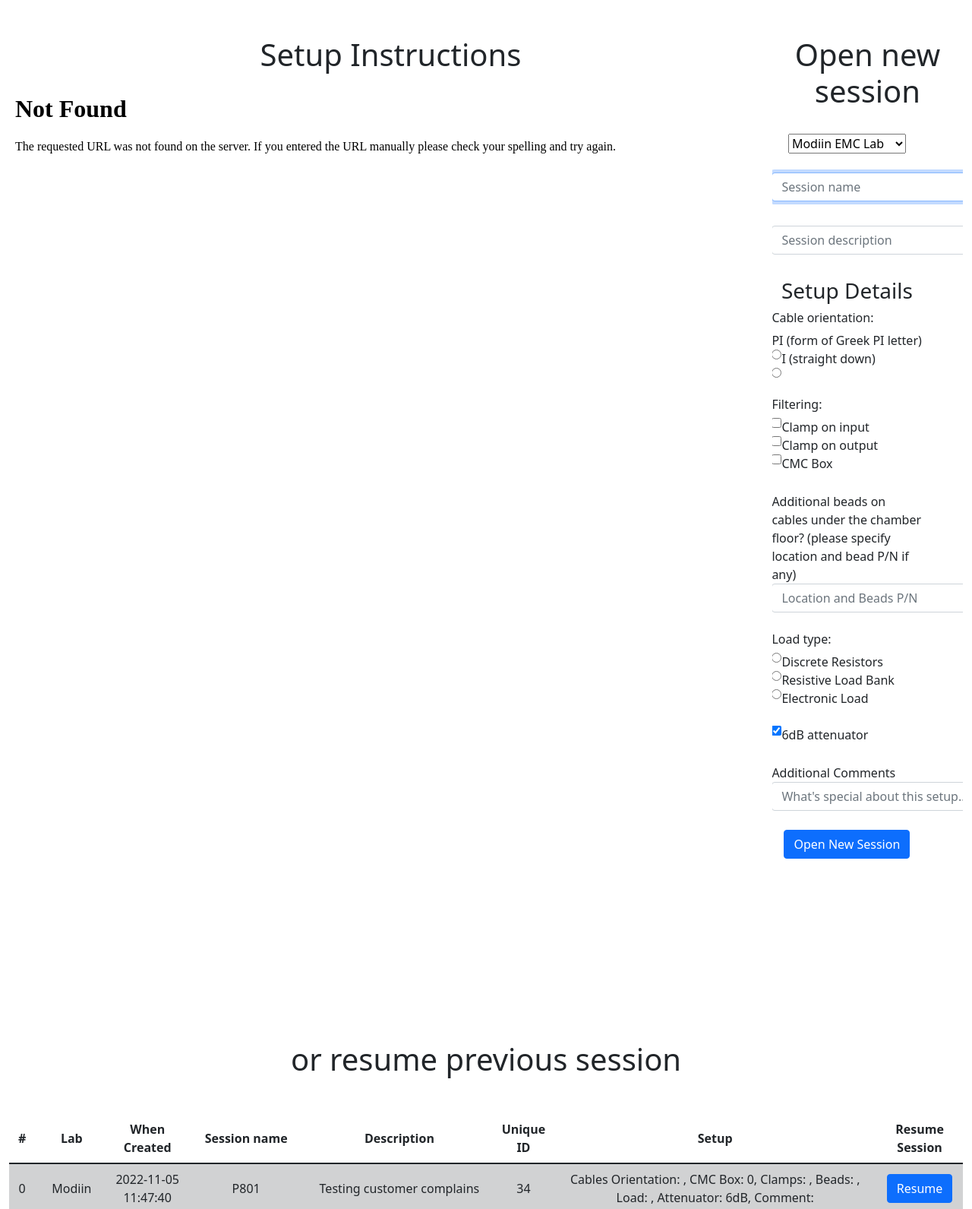
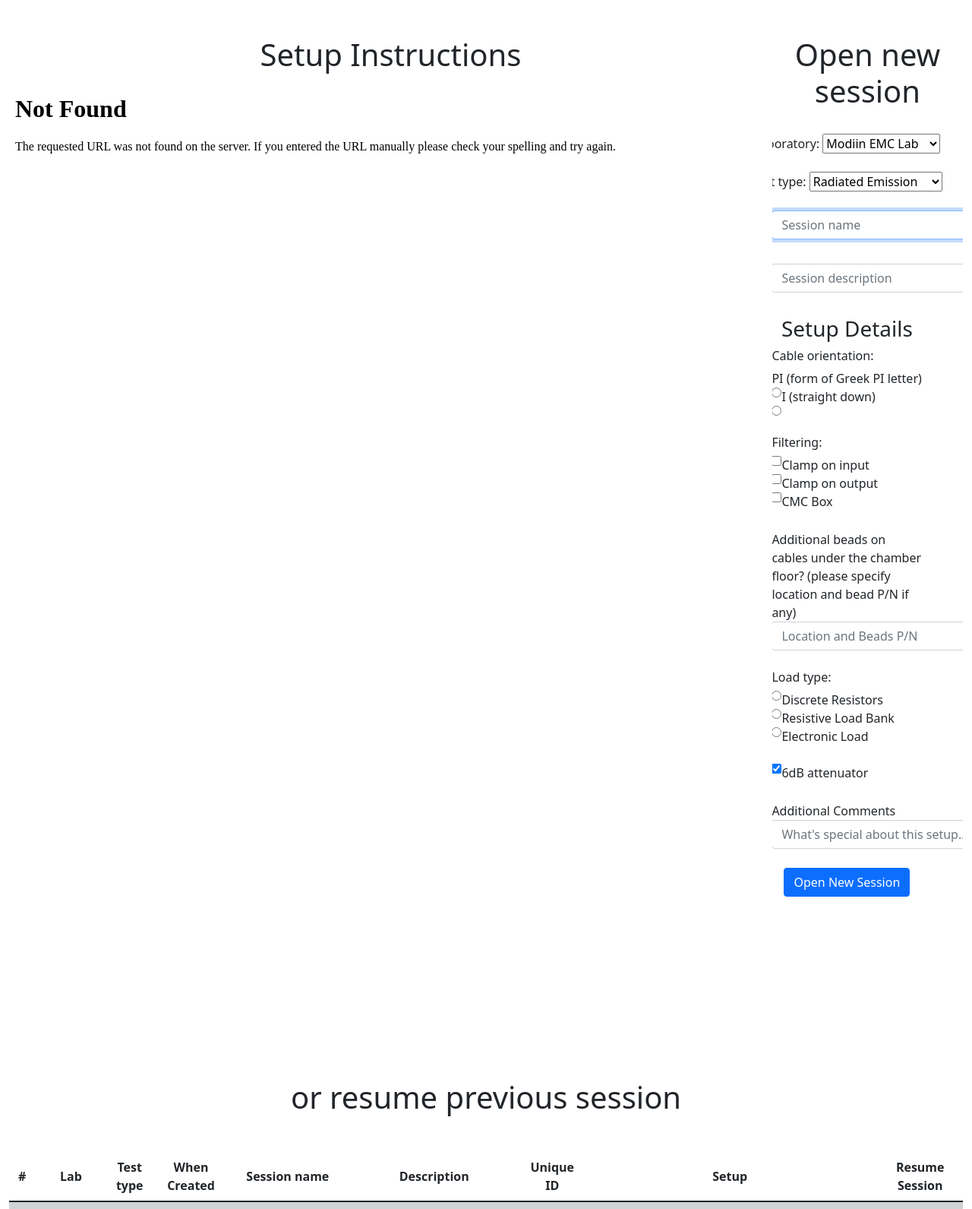
Before and after one commit to ilyashulga/cs50_final_project, a Flask app: page /upload_online in a window 1280 px wide. Shown: the part 90-1681 px from the top of the page at 76% size. Run offline with Flask 2, Linux system fonts and the light colour scheme; a user stored in the database is signed in; some libraries are stand-ins or nearby versions.

Commit message:
Added CE and Loop Antenna Testing Types

```diff
--- a/app.py
+++ b/app.py
@@ -426,8 +426,15 @@ def upload_online(reqPath):
     # TODO add multiple files upload page - upload offline or similar
     #print(session["curr_wp"]['cl_ol'])
 
+    # Read session type from database
+    try:
+        session_type = db.execute("SELECT type FROM sessions WHERE id=?", session_id)
+    except:
+        session_type = 'none'
+        flash("Error in reading session type from database")
+
     # Generate JSON graph from current session files object
-    graph1JSON = generate_multiple_graphs(session_results_table, os.path.join(os.getcwd(), session_folder))
+    graph1JSON = generate_multiple_graphs(session_results_table, os.path.join(os.getcwd(), session_folder), session_type)
     return render_template("upload_online.html", graph1JSON=graph1JSON, data={'files': fileObjs,
                                                  'parentFolder': parentFolderPath}, curr_wp=session["curr_wp"], session_results_table=session_results_table, enumerate=enumerate)
 
@@ -554,7 +561,7 @@ def new_session():
 
         if (not session_name) or (not session_desc) or any(c in special_characters for c in session_name) or any(c in special_characters for c in session_desc):
             #print("enter if")
-            flash("Please provide session name and description (/\ symbols are not allowed")
+            flash("Please provide session name and description (/\ symbols are not allowed)")
             return render_template("new_session.html", user_sessions_table=db.execute("SELECT * FROM sessions WHERE user_id=?", session["user_id"]), enumerate=enumerate)
 
         if request.form.get("lab") == 'modiin':
@@ -567,8 +574,10 @@ def new_session():
             #print("qualitek")
             session_lab = "Qualitek"
 
+        test_type = request.form.get("type")
+
         try:
-            db.execute("INSERT INTO sessions (name, description, user_id, timestamp, is_open, folder, lab, cables_orient, cmc_box, clamps, beads, load_type, attenuator, setup_comment) VALUES(?, ?, ?, DATETIME('now','localtime'), 1, 'tmp', ?, ?, ?, ?, ?, ?, ?, ?)", session_name, session_desc, session["user_id"], session_lab, cables_orientation, cmc_box, clamp, beads, load, attenuator, comment)
+            db.execute("INSERT INTO sessions (type, name, description, user_id, timestamp, is_open, folder, lab, cables_orient, cmc_box, clamps, beads, load_type, attenuator, setup_comment) VALUES(?, ?, ?, ?, DATETIME('now','localtime'), 1, 'tmp', ?, ?, ?, ?, ?, ?, ?, ?)", test_type, session_name, session_desc, session["user_id"], session_lab, cables_orientation, cmc_box, clamp, beads, load, attenuator, comment)
         except:
             apology("Can't open new session", 400)
         session["session"] = db.execute("SELECT name FROM sessions WHERE user_id=? AND is_open=1", session["user_id"])[0]['name']
--- a/helpers.py
+++ b/helpers.py
@@ -57,36 +57,43 @@ def generate_graph(df, graph_title):
 
     return graphJSON
 
-def generate_multiple_graphs(session_results_table, session_folder):
+def generate_multiple_graphs(session_results_table, session_folder, session_type):
     """Generate multiple lines chart from csv files in folder location"""
     fig = go.Figure()
 
-    # Read Limits.csv content with pandas into dataframe and add to graphs figure (RE Limits)
-    try:
-        df = pd.read_csv(os.path.join(os.path.abspath(os.path.dirname(__file__)), "static", "Limits.csv"))
-    except:
-        return apology("Error in reading limits.csv file", 400)
+    #print(session_type[0]['type'])
+    if session_type[0]['type'] == 'RE':
+        # Read Limits.csv content with pandas into dataframe and add to graphs figure (RE Limits)
+        try:
+            df = pd.read_csv(os.path.join(os.path.abspath(os.path.dirname(__file__)), "static", "Limits.csv"))
+        except:
+            return apology("Error in reading limits.csv file", 400)
 
-    df.columns = ['Frequency[MHz]','CISPR11_RE_CLASS_B_Group_1', 'CISPR11_RE_CLASS_B_Group_1_Important', 'CISPR11_RE_CLASS_A_Group_1_up_to_20kVA']
-    graph_name = 'Limit: CISPR11 RE CLASS B Group 1'
-    fig.add_trace(go.Scatter(x=df["Frequency[MHz]"], y=df["CISPR11_RE_CLASS_B_Group_1"], name=graph_name, mode="lines"))
-    graph_name = 'Limit (important): CISPR11 RE CLASS B Group 1'
-    fig.add_trace(go.Scatter(x=df["Frequency[MHz]"], y=df["CISPR11_RE_CLASS_B_Group_1_Important"], name=graph_name, mode="lines"))
-    graph_name = 'Limit: CISPR11 RE CLASS A Group 1 <20kVA'
-    fig.add_trace(go.Scatter(x=df["Frequency[MHz]"], y=df["CISPR11_RE_CLASS_A_Group_1_up_to_20kVA"], name=graph_name, mode="lines", visible='legendonly'))
-
-    # Read Limits.csv content with pandas into dataframe and add to graphs figure (CE Limits)
-    try:
-        df = pd.read_csv(os.path.join(os.path.abspath(os.path.dirname(__file__)), "static", "Limits_CE.csv"))
-    except:
-        return apology("Error in reading Limits_CE.csv file", 400)
-
-    df.columns = ['Frequency[MHz]','CISPR11_CE_CLASS_B_Group_1_AVG', 'CISPR11_CE_CLASS_A_Group_1_AVG']
-    graph_name = 'Limit: AVG CISPR11 CE CLASS B Group 1'
-    fig.add_trace(go.Scatter(x=df["Frequency[MHz]"], y=df["CISPR11_CE_CLASS_B_Group_1_AVG"], name=graph_name, mode="lines", visible='legendonly'))
-    graph_name = 'Limit: AVG CISPR11 CE CLASS A Group 1'
-    fig.add_trace(go.Scatter(x=df["Frequency[MHz]"], y=df["CISPR11_CE_CLASS_A_Group_1_AVG"], name=graph_name, mode="lines", visible='legendonly'))
-
+        df.columns = ['Frequency[MHz]','CISPR11_RE_CLASS_B_Group_1', 'CISPR11_RE_CLASS_B_Group_1_Important', 'CISPR11_RE_CLASS_A_Group_1_up_to_20kVA']
+        graph_name = 'Limit: CISPR11 RE CLASS B Group 1'
+        fig.add_trace(go.Scatter(x=df["Frequency[MHz]"], y=df["CISPR11_RE_CLASS_B_Group_1"], name=graph_name, mode="lines"))
+        graph_name = 'Limit (important): CISPR11 RE CLASS B Group 1'
+        fig.add_trace(go.Scatter(x=df["Frequency[MHz]"], y=df["CISPR11_RE_CLASS_B_Group_1_Important"], name=graph_name, mode="lines"))
+        graph_name = 'Limit: CISPR11 RE CLASS A Group 1 <20kVA'
+        fig.add_trace(go.Scatter(x=df["Frequency[MHz]"], y=df["CISPR11_RE_CLASS_A_Group_1_up_to_20kVA"], name=graph_name, mode="lines", visible='legendonly'))
+        graph_title = 'Radiated Emission'
+        y_axis_units = 'dBuV/m'
+    elif session_type[0]['type'] == 'CE':
+        # Read Limits.csv content with pandas into dataframe and add to graphs figure (CE Limits)
+        try:
+            df = pd.read_csv(os.path.join(os.path.abspath(os.path.dirname(__file__)), "static", "Limits_CE.csv"))
+        except:
+            return apology("Error in reading Limits_CE.csv file", 400)
+        df.columns = ['Frequency[MHz]','CISPR11_CE_CLASS_B_Group_1_AVG', 'CISPR11_CE_CLASS_A_Group_1_AVG']
+        graph_name = 'Limit: AVG CISPR11 CE CLASS B Group 1'
+        fig.add_trace(go.Scatter(x=df["Frequency[MHz]"], y=df["CISPR11_CE_CLASS_B_Group_1_AVG"], name=graph_name, mode="lines", visible='legendonly'))
+        graph_name = 'Limit: AVG CISPR11 CE CLASS A Group 1'
+        fig.add_trace(go.Scatter(x=df["Frequency[MHz]"], y=df["CISPR11_CE_CLASS_A_Group_1_AVG"], name=graph_name, mode="lines"))
+        graph_title = 'Conducted Emission'
+        y_axis_units = 'dBuV'
+    elif session_type[0]['type'] == 'Loop_Antenna':
+        graph_title = 'LF Radiated Emission (Loop Antenna)'
+        y_axis_units = 'dBuA/m'
     if session_results_table:
         # Iterate over files passed as a file object
         for index, result in enumerate(session_results_table):
@@ -122,7 +129,7 @@ def generate_multiple_graphs(session_results_table, session_folder):
     fig.update_xaxes(title_text='Frequency [MHz]',
                         title_font = {"size": 22},
                         title_standoff = 0)
-    fig.update_yaxes(title_text='dBuV/m',
+    fig.update_yaxes(title_text = y_axis_units,
                         title_font = {"size": 22},
                         title_standoff = 5)
     fig.update_layout(#autosize=False,
@@ -142,7 +149,7 @@ def generate_multiple_graphs(session_results_table, session_folder):
                             orientation='h'
                             ),
                         title={
-                            'text': "Radiated Emission",
+                            'text': graph_title,
                             'y':0.95,
                             'x':0.5,
                             'xanchor': 'center',
--- a/templates/new_session.html
+++ b/templates/new_session.html
@@ -14,10 +14,17 @@
     <h1>Open new session</h1>
     <br>
     <form action="/new_session" method="post">
+        <label for="lab">Laboratory: </label>
         <select name="lab" id="lab" value='Modiin'>
             <option value="modiin">Modiin EMC Lab</option>
             <option value="hamada">-1 Floor Chamber</option>
             <option value="qualitek">Qualitek EMC Lab</option>
+        </select><br><br>
+        <label for="type">Test type: </label>
+        <select name="type" id="type" value='RE'>
+            <option value="RE">Radiated Emission</option>
+            <option value="CE">Conducted Emission</option>
+            <option value="Loop_Antenna">Loop Antenna</option>
         </select><br><br>
         <div class="mb-4">
             <input autocomplete="off" autofocus class="form-control mx-auto w-auto" id="session_name" name="session_name" placeholder="Session name" type="text">
@@ -85,6 +92,7 @@
             <tr>
                 <th>#</th>
                 <th>Lab</th>
+                <th>Test type</th>
                 <th>When Created</th>
                 <th>Session name</th>
                 <th>Description</th>
@@ -98,6 +106,7 @@
 
                 <td>{{ index }}</td>
                 <td>{{ row['lab'] }}</td>
+                <td>{{ row['type'] }}</td>
                 <td>{{ row['timestamp'] }}</td>
                 <td>{{ row['name'] }}</td>
                 <td>{{ row['description'] }}</td>
--- a/templates/upload_online.html
+++ b/templates/upload_online.html
@@ -68,8 +68,8 @@
                 <textarea id="minus_1_data" name="minus_1_data" rows="5" cols="30" placeholder="Paste tace raw data from spectrum..."></textarea>
                 <br><br>
                 <p>** If no file selected - csv will be downloaded from address specified </p>
-                <p>*** Trace2: Vertical Antenna Polarization [Max_Hold 360deg] </p>
-                <p>**** Trace3: Horizontal Antenna Polarization [Max_Hold 360deg] </p>
+                <p>*** Trace2: Vertical Antenna Polarization [Max_Hold 360deg] or DM Noise for CE or Hor. for Loop Antenna</p>
+                <p>**** Trace3: Horizontal Antenna Polarization [Max_Hold 360deg] or CM Noise or Ver. for Loop Antenna</p>
 
                 <input type=submit value="Add Trace">
             </div>
```
